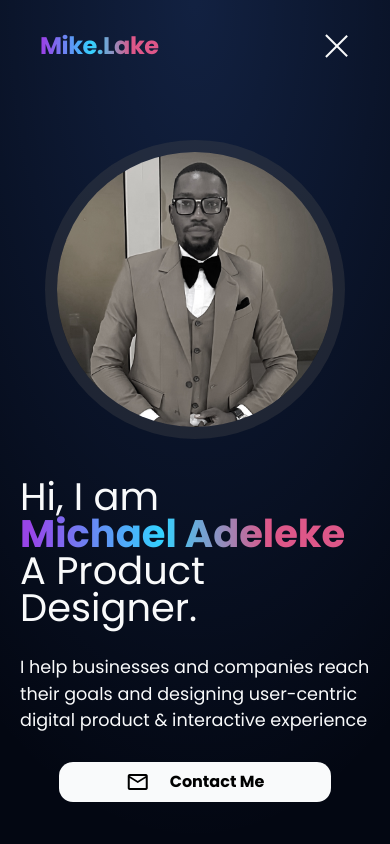
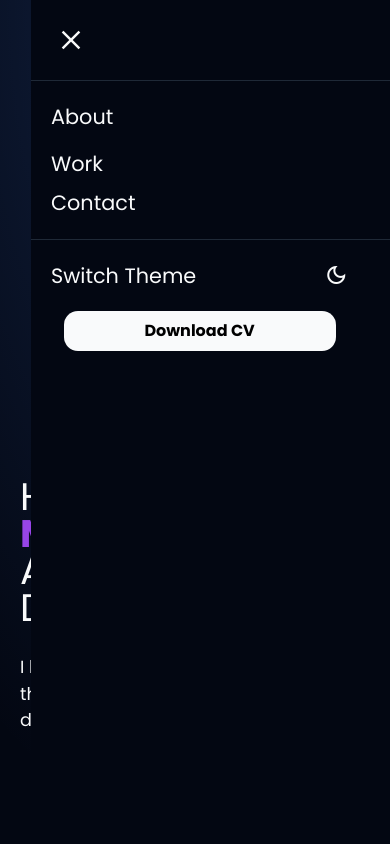
Before and after one commit to david-taiwo/mike-portffolio, a website: page public/index.html in a window 390 px wide. Both pictures are taken after a click on the element 334 px from the left and 46 px from the top of the page. Shown: the top 844 px of the page. Drawn offline with nearby package versions, Linux system fonts and the light colour scheme.

Commit message:
Finished
demo project working and responding

```diff
--- a/public/app.js
+++ b/public/app.js
@@ -1,6 +1,6 @@
 function toggleMenu() {
   const menu = document.querySelector(".menu-links");
   const icon = document.querySelector(".hamburger-icon");
-  menu.classList.toggle("open");
+  menu.classList.toggle("translate-x-full");
   icon.classList.toggle("open")
 }
--- a/public/index.html
+++ b/public/index.html
@@ -38,12 +38,17 @@
             <span class="material-symbols-outlined text-tx-c1">
               dark_mode
             </span>
-            <button class="btn text-tx">Download CV</button>
+            <button
+              class="btn text-tx"
+              onclick="window.open('./assets/michael-cv.pdf')"
+            >
+              Download CV
+            </button>
           </div>
         </div>
 
         <!-- Hamburger icon -->
-        <div class="lg:hidden menu-links">
+        <div class="lg:hidden text-tx-c1">
           <nav class="">
             <div
               class="hamburger-icon flex flex-col justify-between h-6 w-8 cursor-pointer"
@@ -53,19 +58,50 @@
               <span></span>
               <span></span>
             </div>
-            <div class="menu-links hidden">
+            <div
+              class="menu-links fixed top-0 right-0 h-full w-[92vw] bg-[#030712] flex flex-col items-start justify-start transition-transform duration-300 transform translate-x-full"
+            >
+              <div class="border-b-[1px] border-[#1F2937] w-[100vw]">
+                <span
+                  class="material-symbols-outlined cursor-pointer text-[2rem] p-6"
+                  onclick="toggleMenu()"
+                >
+                  close
+                </span>
+              </div>
+              <div class="border-b-[1px] border-[#1F2937] w-[100vw]">
+                <ul
+                  class="p-5 text-[1.3rem] flex flex-col justify-between gap-2"
+                >
                   <li><a href="#about" onclick="toggleMenu()">About</a></li>
-              <li>
-                <a href="#experience" onclick="toggleMenu()">Experience</a>
-              </li>
-              <li><a href="#goals" onclick="toggleMenu()">Goals</a></li>
+                  <li></li>
+                  <li><a href="#work" onclick="toggleMenu()">Work</a></li>
                   <li><a href="#contact" onclick="toggleMenu()">Contact</a></li>
+                </ul>
+              </div>
+
+              <div class="flex flex-col justify-center items-center gap 3">
+                <div
+                  class="flex flex-row items-center gap-[8rem] p-5 text-[1.3rem]"
+                >
+                  <p>Switch Theme</p>
+                  <span class="material-symbols-outlined"> dark_mode </span>
+                </div>
+
+                <button
+                  class="flex justify-center items-center gap-5 btn text-black w-[17rem] h-[2.5rem] text-[1rem] font-lw"
+                  onclick="window.open('./assets/michael-cv.pdf')"
+                >
+                  Download CV
+                </button>
+              </div>
             </div>
           </nav>
         </div>
       </nav>
 
       <div
+        id="about"
         class="text-tx-c1 flex flex-row px-10 mt-10 phone:flex-col-reverse phone:px-2"
       >
         <div
@@ -86,6 +122,7 @@
           <div class="phone:flex justify-center">
             <button
               class="flex justify-center items-center gap-5 btn text-black w-[17rem] h-[2.5rem] text-[1rem] font-lw"
+              onclick="window.location.href='mailto:your-mikeadek82@gmail.com'"
             >
               <span class="material-symbols-outlined"> mail </span>
               Contact Me
@@ -105,9 +142,7 @@
       </div>
     </header>
 
-    <!-- Hamburger Nav Section -->
-
-    <section class="text-tx-c1 px-10 py-11 mt-[4rem] phone:mt-2">
+    <section id="work" class="text-tx-c1 px-10 py-11 mt-[4rem] phone:mt-2">
       <div class="flex flex-col justify-evenly gap-12">
         <h2 class="text-3xl"><span class="font-lw">Featured</span> Works</h2>
 
@@ -299,7 +334,7 @@
       </div>
     </section>
 
-    <footer class="text-tx-c1 px-10 py-11">
+    <footer id="contact" class="text-tx-c1 px-10 py-11">
       <div class="flex flex-col gap-6 justify-start items-center">
         <h2 class="text-[3rem]"><span class="font-lw">Get</span> in Touch.</h2>
         <div class="w-[25rem] text-center">
@@ -308,17 +343,30 @@
             available for freelance and full time work
           </p>
         </div>
-        <button class="flex justify-center gap-5 btn text-black w-[20rem]">
+        <button
+          class="flex justify-center gap-5 btn text-black w-[20rem]"
+          onclick="window.location.href='mailto:your-mikeadek82@gmail.com'"
+        >
           <span class="material-symbols-outlined"> mail </span>
           mikeadek82@gmail.com
         </button>
         <p>You can also find me on these platforms</p>
         <div class="grid grid-cols-5 justify-center items-center">
+          <a href="https://web.whatsapp.com/">
             <img src="./assets/socials1.svg" alt="" />
+          </a>
+          <a href="https://web.whatsapp.com/">
             <img src="./assets/socials2.svg" alt="" />
+          </a>
+          <a href="https://web.x.com/">
             <img src="./assets/socials3.svg" alt="" />
+          </a>
+          <a href="https://www.linkedin.com/">
             <img src="./assets/socials4.svg" alt="" />
+          </a>
+          <a href="https://www.linkedin.com/">
             <img src="./assets/socials5.svg" alt="" />
+          </a>
         </div>
       </div>
     </footer>
```
Also changed, not shown: public/styles.css, 1 other file. Lines whose indentation alone changed are shown as unchanged.
